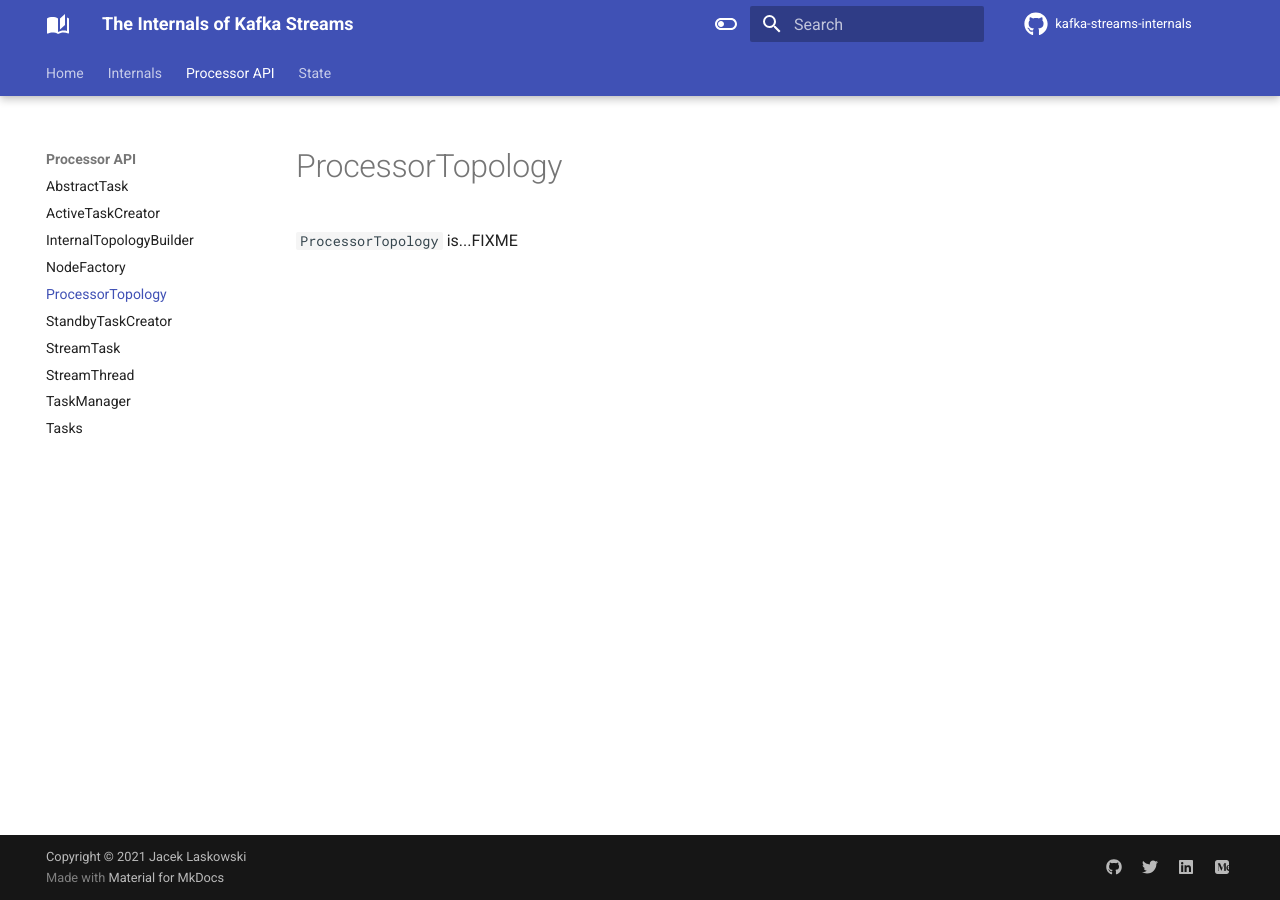
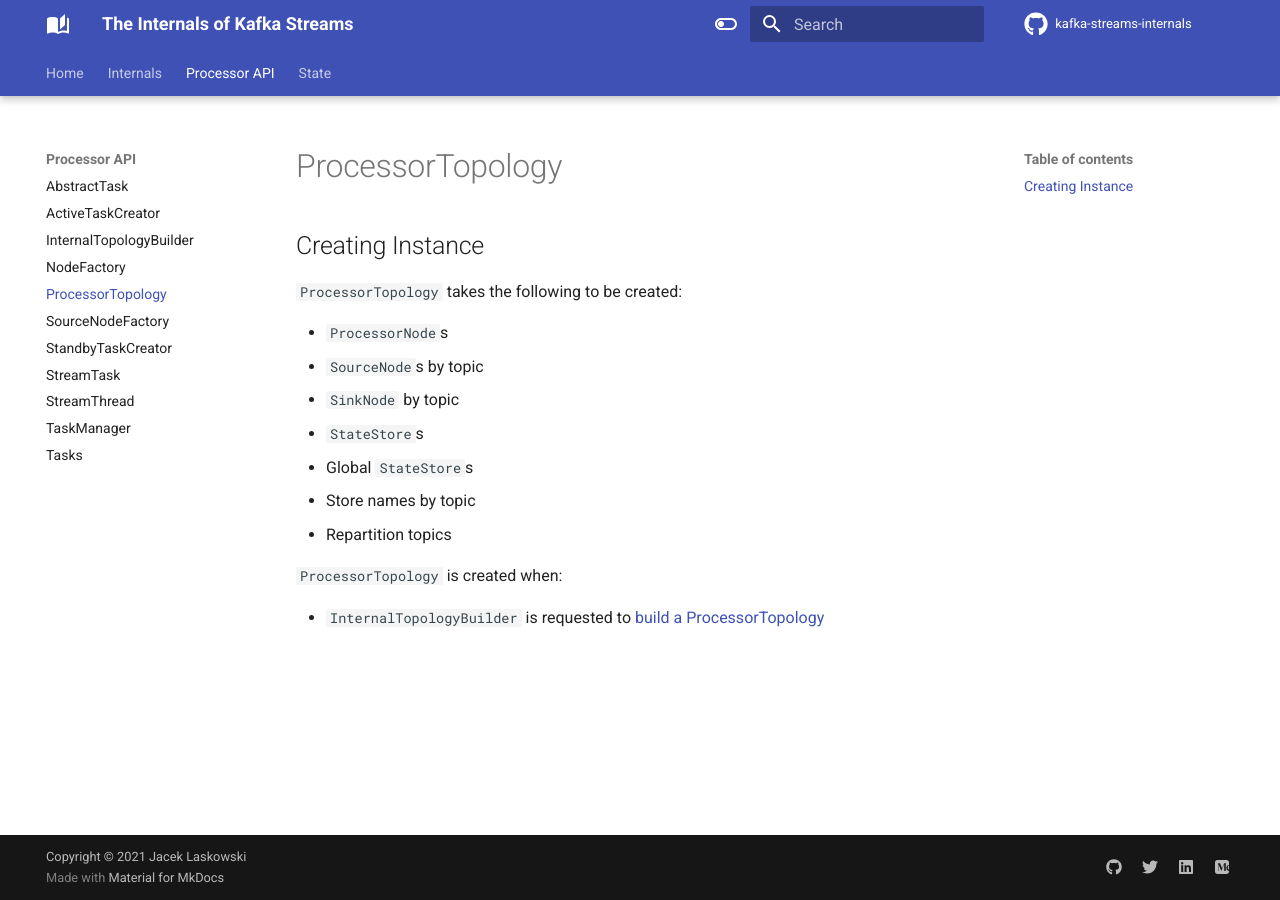
Before and after one commit to japila-books/kafka-streams-internals, an MkDocs documentation site: the page built from docs/processor/ProcessorTopology.md, in a window 1280 px wide. Built offline with MkDocs 1.6.1 and Material for MkDocs 9.7.7, drawn with Linux system fonts in a browser that asks for light colours; comment, search, counter and statistics services are not loaded.

Commit message:
InternalTopologyBuilder and Building Source Node

```diff
--- a/docs/processor/ProcessorTopology.md
+++ b/docs/processor/ProcessorTopology.md
@@ -1,3 +1,17 @@
 # ProcessorTopology
 
-`ProcessorTopology` is...FIXME
+## Creating Instance
+
+`ProcessorTopology` takes the following to be created:
+
+* <span id="processorNodes"> `ProcessorNode`s
+* <span id="sourceNodesByTopic"> `SourceNode`s by topic
+* <span id="sinksByTopic"> `SinkNode` by topic
+* <span id="stateStores"> `StateStore`s
+* <span id="globalStateStores"> Global `StateStore`s
+* <span id="storeToChangelogTopic"> Store names by topic
+* <span id="repartitionTopics"> Repartition topics
+
+`ProcessorTopology` is created when:
+
+* `InternalTopologyBuilder` is requested to [build a ProcessorTopology](InternalTopologyBuilder.md#build)
--- a/mkdocs.yml
+++ b/mkdocs.yml
@@ -117,6 +117,7 @@
     - InternalTopologyBuilder: processor/InternalTopologyBuilder.md
     - NodeFactory: processor/NodeFactory.md
     - ProcessorTopology: processor/ProcessorTopology.md
+    - SourceNodeFactory: processor/SourceNodeFactory.md
     - StandbyTaskCreator: processor/StandbyTaskCreator.md
     - StreamTask: processor/StreamTask.md
     - StreamThread: processor/StreamThread.md
```
Also changed, not shown: docs/processor/InternalTopologyBuilder.md (+12 -4 lines), docs/processor/SourceNodeFactory.md (added, +3 -0 lines).
